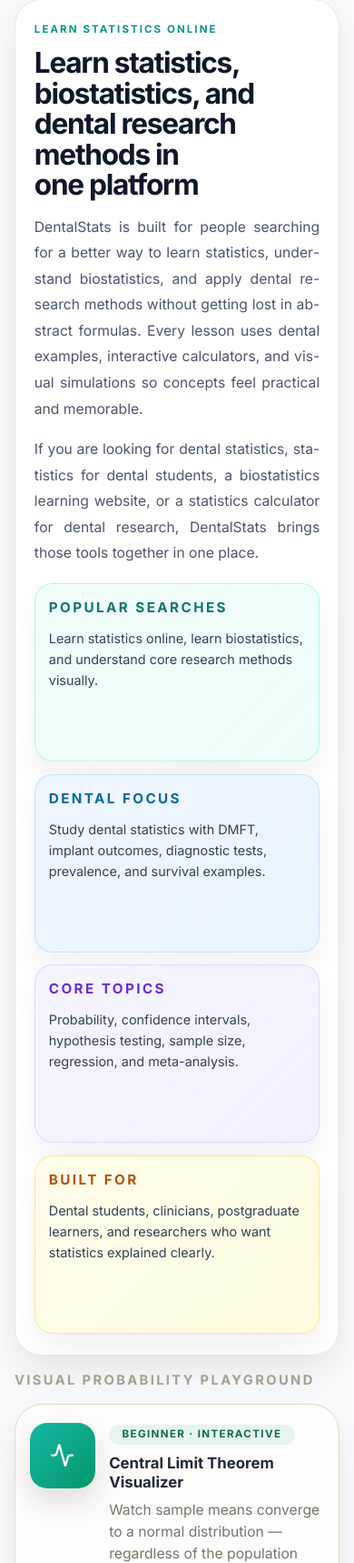
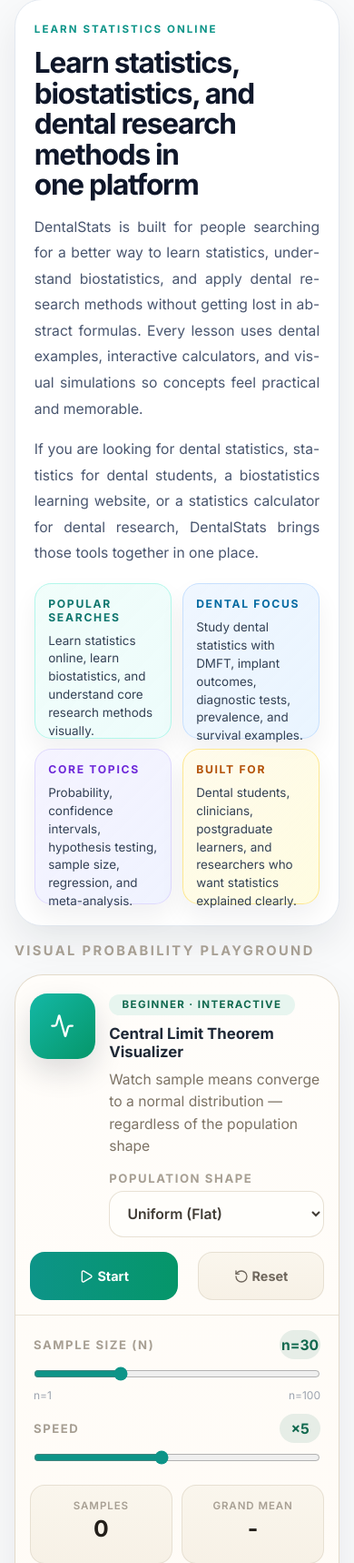
Before and after one commit to dayaniravi123/DentStat, a Django app: page / in a window 390 px wide. Shown: the part 1346-3064 px from the top of the page at 91% size. Run offline with Django 4.2, Linux system fonts and the light colour scheme; some libraries are stand-ins or nearby versions.

Commit message:
"improved better view in mobile"

```diff
--- a/static/css/style.css
+++ b/static/css/style.css
@@ -887,7 +887,31 @@ footer { border-top: 1px solid rgba(255,255,255,0.03); }
     }
 
     .home-page .home-seo-flip-grid {
-        gap: 0.85rem;
+        grid-template-columns: repeat(2, minmax(0, 1fr));
+        gap: 0.72rem;
+    }
+
+    .home-page .home-seo-flip-grid .seo-flip-card,
+    .home-page .home-seo-flip-grid .seo-flip-card__inner {
+        min-height: 10.65rem;
+    }
+
+    .home-page .home-seo-flip-grid .seo-flip-card__face {
+        gap: 0.5rem;
+        padding: 0.95rem 0.9rem;
+        border-radius: 1.15rem;
+        box-shadow: 0 14px 28px rgba(15, 23, 42, 0.06);
+    }
+
+    .home-page .home-seo-flip-grid .seo-flip-card__title {
+        font-size: 0.76rem;
+        letter-spacing: 0.14em;
+        line-height: 1.2;
+    }
+
+    .home-page .home-seo-flip-grid .seo-flip-card__body {
+        font-size: 0.84rem;
+        line-height: 1.48;
     }
 
     .home-page .learning-resources-grid {
```
